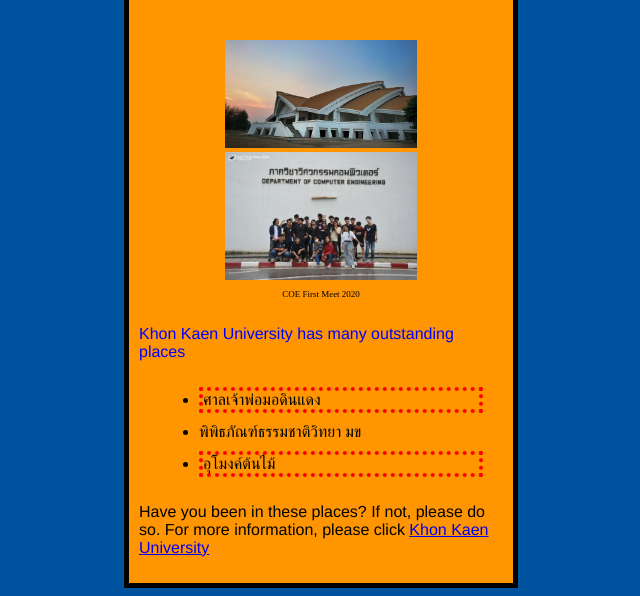
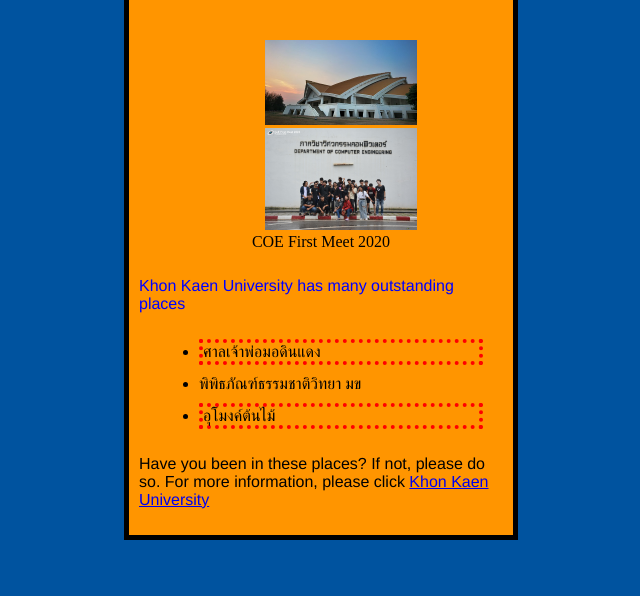
Before and after one commit to Homeward-creator/Homeward-creator.github.io, a plain HTML site: page index.html in a window 1280 px wide. Shown: the part 207-803 px from the top of the page, without its empty margins (319-959 px from the left). Drawn offline with Linux system fonts and the light colour scheme.

Commit message:
Update index.html

```diff
--- a/index.html
+++ b/index.html
@@ -10,9 +10,12 @@
 <body>
     <div id="box">
         <h1 id="header">Khon Kaen University</h1>
-        <img id="img" src="/images/img.jpg" style="width: 50%; height: 50%;" title="KKU" >
-        <img id="img2" src="/images/img2.jpg" style="width: 50%; height: 50%; margin-top: 1%; margin-bottom: 1%;" alt="">
-        <p style="text-align: center; font-size: 9px;">COE First Meet 2020</p>
+        <figure style="text-align: center;">
+            <img id="img" src="/images/img.jpg" style="width: 50%; height: 50%;" title="KKU" >
+            <img id="img2" src="/images/img2.jpg" style="width: 50%; height: 50%; margin-top: 1%; margin-bottom: 1%;" alt="">
+            <figcaption>COE First Meet 2020</figcaption>
+        </figure>
+
         <p id="p">Khon Kaen University has many outstanding places</p>
         <ul class="ul">
             <li class="popular">ศาลเจ้าพ่อมอดินแดง</li>
```
